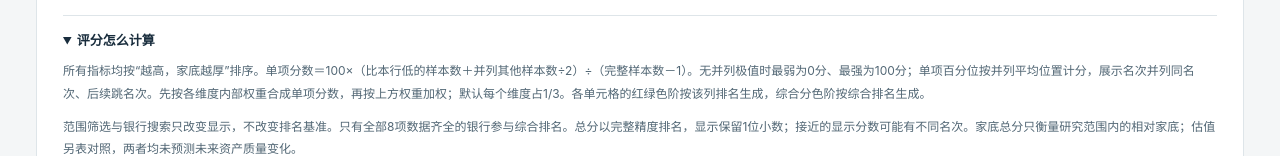
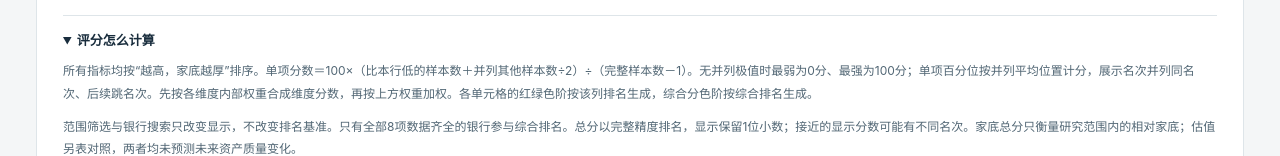
Before and after one commit to zhuoran787/bank-reserves, a plain HTML site: page index.html in a window 1280 px wide. Shown: the part 7292-7448 px from the top of the page. Drawn offline with Linux system fonts and the light colour scheme.

Commit message:
Align scoring explanation with configured default weights

```diff
--- a/index.html
+++ b/index.html
@@ -63,7 +63,7 @@
 <article><span class="section-no">02</span><h3>拨备家底</h3><p>比较超额拨备占利润、占归母净资产的比率，并加入拨贷比，即 <b>贷款拨备额÷贷款总额</b>。三列各占本维度的 1/3。</p><p>超额拨备沿用源表的广义风险口径：广义拨备减去广义风险资产，当前回收率假设为 0%。负值表示该测算口径下的缺口。</p><p class="note">这不是监管可直接转回的拨备额。拨贷比偏高也可能反映风险较高，评分只衡量拨备厚度。</p></article>
 <article><span class="section-no">03</span><h3>资本宽裕度</h3><p><b>CET1安全垫金额＝（Q3核心一级资本充足率－沿用资本要求）×推算Q3 RWA</b>。再分别除以拨备库的归母净资产、归母净利润TTM，统一为百分比。资本要求由H1核充率减H1安全垫反推，假设Q3不变，未逐家重新核验Q3监管要求；Q3 RWA＝2025Q3余额×（1＋新表RWA同比增速）。完整安全垫不另扣1个百分点，原始百分点和金额保留在银行详情。两项比率各占资本组25%，自由现金流1占50%。</p><p><b>自由现金流1</b>保留2026H1源表的比例模型：1%资本安全垫下拉平杠杆后的ROE＋超额CET1分10年释放可支撑的资本消耗速度－RWA增速。RWA即风险加权资产。</p><p class="note">CET1分子为监管合并资本缓冲，归母分母仅用于归一化，并非归母可分配金额。自由现金流1口径和数值不变；它不是现金流量表中的现金金额。正值意味着该模型下的资本内生余量，负值意味着压力。</p></article>
 </div>
-<details open><summary>评分怎么计算</summary><p>所有指标均按“越高，家底越厚”排序。单项分数＝100×（比本行低的样本数＋并列其他样本数÷2）÷（完整样本数－1）。无并列极值时最弱为0分、最强为100分；单项百分位按并列平均位置计分，展示名次并列同名次、后续跳名次。先按各维度内部权重合成单项分数，再按上方权重加权；默认每个维度占1/3。各单元格的红绿色阶按该列排名生成，综合分色阶按综合排名生成。</p><p>范围筛选与银行搜索只改变显示，不改变排名基准。只有全部8项数据齐全的银行参与综合排名。总分以完整精度排名，显示保留1位小数；接近的显示分数可能有不同名次。家底总分只衡量研究范围内的相对家底；估值另表对照，两者均未预测未来资产质量变化。</p></details>
+<details open><summary>评分怎么计算</summary><p>所有指标均按“越高，家底越厚”排序。单项分数＝100×（比本行低的样本数＋并列其他样本数÷2）÷（完整样本数－1）。无并列极值时最弱为0分、最强为100分；单项百分位按并列平均位置计分，展示名次并列同名次、后续跳名次。先按各维度内部权重合成维度分数，再按上方权重加权。各单元格的红绿色阶按该列排名生成，综合分色阶按综合排名生成。</p><p>范围筛选与银行搜索只改变显示，不改变排名基准。只有全部8项数据齐全的银行参与综合排名。总分以完整精度排名，显示保留1位小数；接近的显示分数可能有不同名次。家底总分只衡量研究范围内的相对家底；估值另表对照，两者均未预测未来资产质量变化。</p></details>
 <details><summary>数据口径与文件差异</summary><p>按名称关键词匹配网站实际文件并核对内容。第17号“上市银行债市浮盈数据库”记录的是兑现收益，不含所需余额比率；因此浮盈采用同目录第19号“债市浮盈余额数据库”。其原有“AC浮盈/净资产”也不等于用户指定的“AC&OCI浮盈/归母净资产”，本页按后者重新计算。</p><p>拨备库原始金额单位为百万元，浮盈余额表为亿元，跨表计算已统一为亿元。两个数据库的归母净利润(TTM)数值存在差异，本页各利润比率保留各自源表值，不擅自改写；点击银行可并列查看分母。浮盈两项连同原分母完整保留2026H1；拨备及资本比率的分母采用2026Q3，TTM为2025-10-01至2026-09-30。自由现金流1保留H1。总家底为混合报告期测算，文件更新日不等于数据时点。</p><p>范围来自 Obsidian 的 2_Bank 独立银行笔记；按用户要求排除3家香港银行后为22家A股银行。行业跟踪、基础知识、观点笔记及“其他银行合集”未作为独立银行纳入。</p></details>
 <div id="sources" class="sources"></div>
 </section>
```
